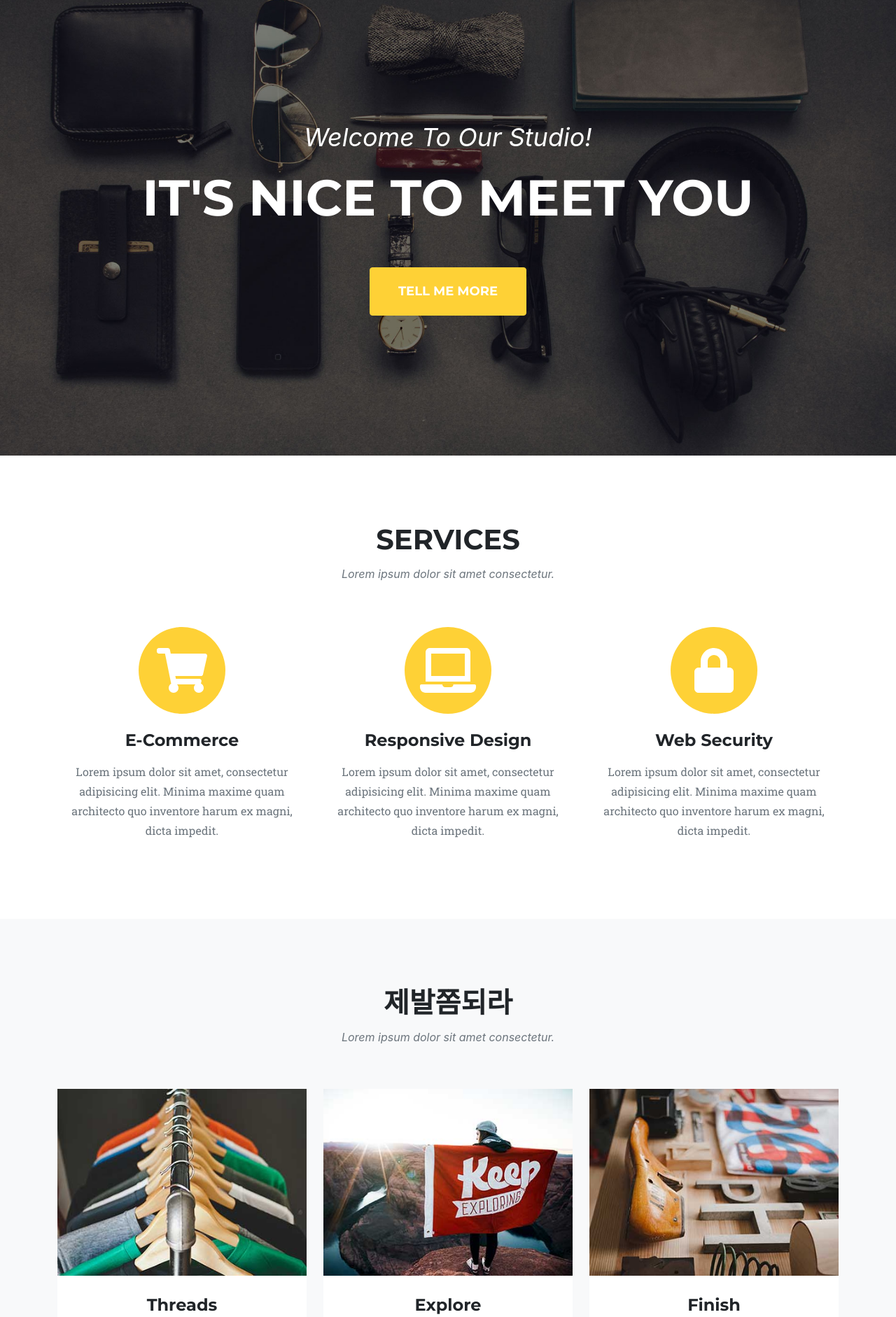
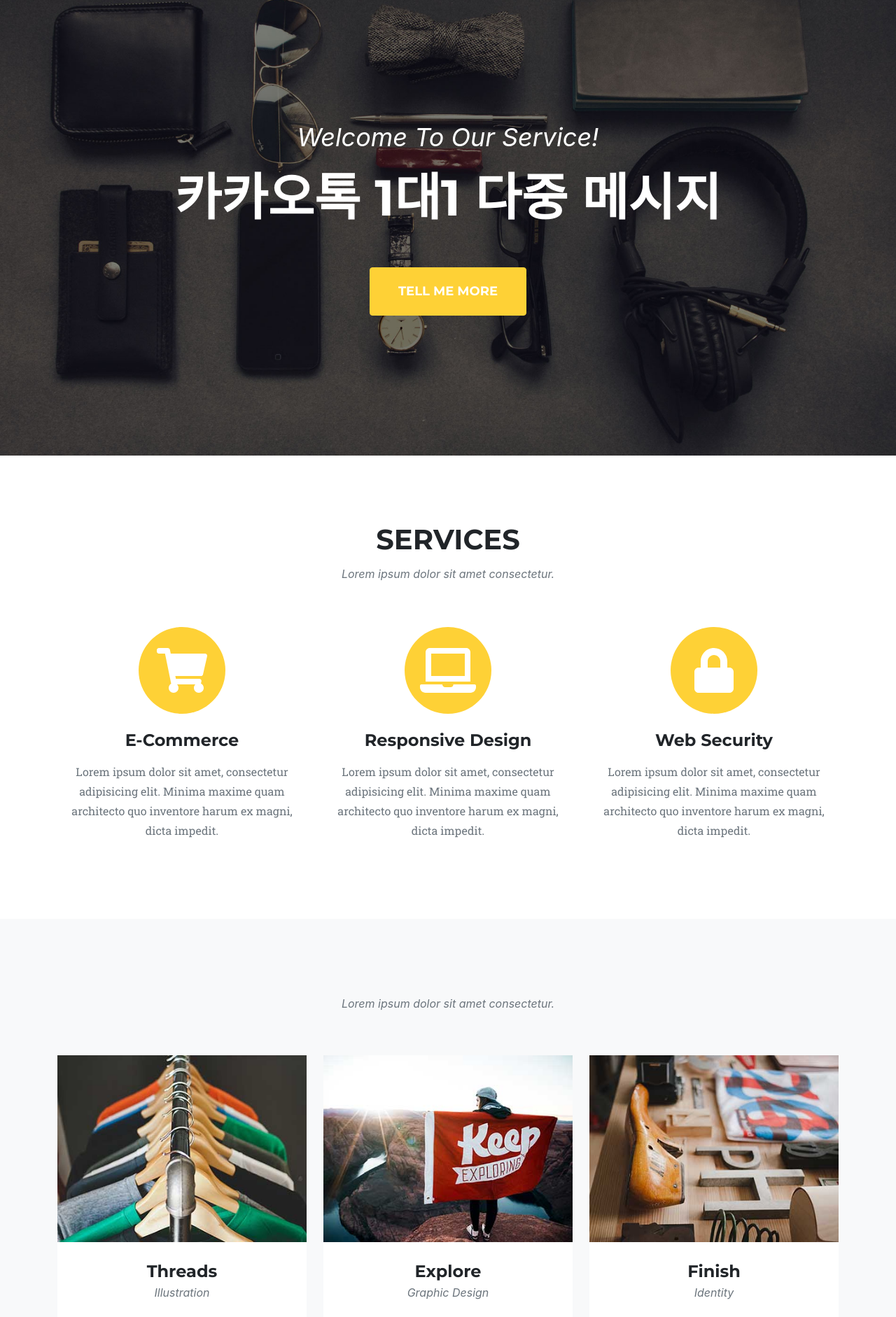
Before and after one commit to wnehdals/KMessage, a Flask app: page / in a window 1280 px wide. Shown: the part 94-1976 px from the top of the page at 70% size. Run offline with Flask 2, Linux system fonts and the light colour scheme; some libraries are stand-ins or nearby versions; some web fonts are replaced.

Commit message:
fix design

```diff
--- a/app.py
+++ b/app.py
@@ -16,9 +16,8 @@
 @app.route('/')
 @app.route('/index.html')
 def index():
-    title='제발쫌되라'
     #return redirect(url_for('getComplete'))
-    return render_template('index.html',htmltitle = title)
+    return render_template('index.html')
 
 @app.route('/complete.html')
 def getComplete():
@@ -40,6 +39,7 @@
 
         for i in friendName:
             step1 = open_chatroom(i)
+            print(step1)
             if(step1 == True):
                 if(filePath == ""):
                     kakao_send_init(i,message)
@@ -126,7 +126,9 @@
     time.sleep(1)
 
     try:
+
         imagePath = img_path + 'arrow.png'
+        print(imagePath)
         location = pyautogui.locateCenterOnScreen(imagePath, confidence=conf)
         x, y = location
         return True
@@ -146,6 +148,7 @@
     hwndEdit = win32gui.FindWindowEx( hwndMain, None, "RichEdit20W", None)
     # hwndListControl = win32gui.FindWindowEx( hwndMain, None, "EVA_VH_ListControl_Dblclk", None)
     kakao_sendtext(text)
+    print("kakao sent init " + img)
     if(img != None):
         kakao_sendimg(img)
 
@@ -162,6 +165,8 @@
 
 # 채팅방에 사진입력
 def kakao_sendimg(img_file_name):
+    print('sendimg')
+    print("imgpath : " + img_path + 'light_gray_clip1.png')
     click_img(img_path + 'light_gray_clip1.png')
     pyperclip.copy(img_file_name)
     pyautogui.hotkey("ctrl", "v")
--- a/templates/index.html
+++ b/templates/index.html
@@ -42,8 +42,8 @@
 <!-- Masthead-->
 <header class="masthead">
     <div class="container">
-        <div class="masthead-subheading">Welcome To Our Studio!</div>
-        <div class="masthead-heading text-uppercase">It's Nice To Meet You</div>
+        <div class="masthead-subheading">Welcome To Our Service!</div>
+        <div class="masthead-heading text-uppercase">카카오톡 1대1 다중 메시지</div>
         <a class="btn btn-primary btn-xl text-uppercase js-scroll-trigger" href="#services">Tell Me More</a>
     </div>
 </header>
@@ -309,7 +309,7 @@
         <div class="row text-center" style="width: 100%">
 
             <div style="width: 50%; float:none; margin:0 auto">
-                <a href="service.html">서비스 시작하기</a>
+                <a class="btn btn-primary btn-xl text-uppercase js-scroll-trigger" href="service.html">서비스 시작하기</a>
 
             </div>
         </div>
--- a/templates/service.html
+++ b/templates/service.html
@@ -156,6 +156,7 @@
                     failName += failFriends[i] + " "
                 }
                 fail_friend_text_area.value = failName
+                alert("작업을 완료하였습니다.")
             },
             error: function (err) {
                 console.log(err);
```
